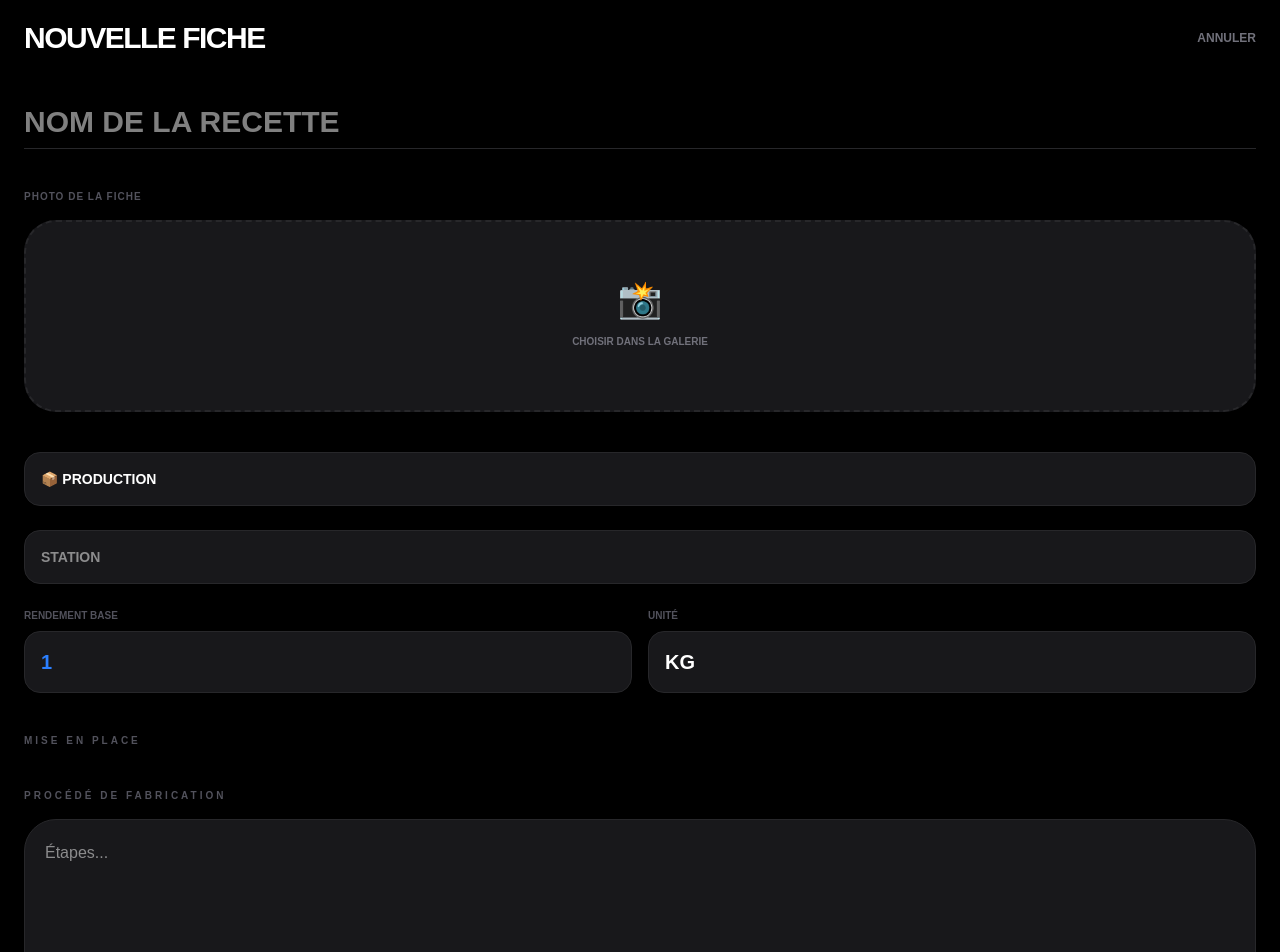
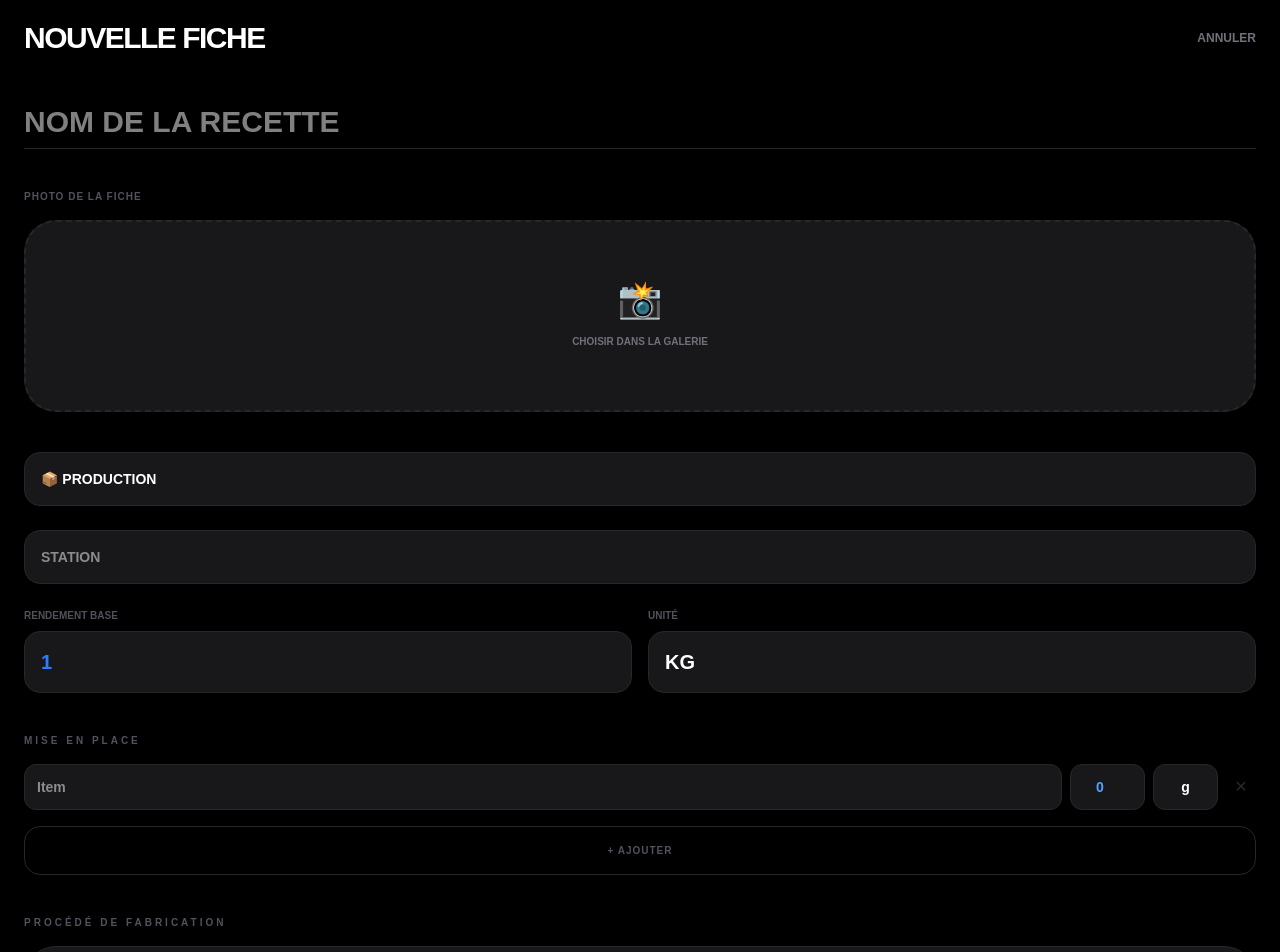
Before and after one commit to elitam/tchitchen, a Next.js app: page /recettes/ajouter in a window 1280 px wide. Shown: the top 952 px of the page. Built offline with nearby package versions, Linux system fonts and the light colour scheme; no server answers.

Commit message:
show ingredients

```diff
--- a/app/recettes/ajouter/page.tsx
+++ b/app/recettes/ajouter/page.tsx
@@ -132,7 +132,35 @@ export default function AjouterRecette() {
 {category === 'production' && (
   <div className="space-y-4">
     <h2 className="text-[10px] font-black text-zinc-600 uppercase tracking-[0.3em]">Mise en place</h2>
-    {/* ... (ton code de liste d'ingrédients existant) */}
+    <div className="space-y-3">
+            {ingredients.map((ing, index) => (
+              <div key={index} className="grid grid-cols-[1fr_75px_65px_30px] gap-2 items-center">
+                <input
+                  type="text" placeholder="Item" value={ing.item}
+                  onChange={(e) => updateIngredient(index, 'item', e.target.value)}
+                  className="bg-zinc-900 p-3 rounded-xl border border-zinc-800 outline-none text-sm font-bold"
+                />
+                <input
+                  type="number" step="0.1" value={ing.qty}
+                  onFocus={(e) => e.target.select()}
+                  onChange={(e) => updateIngredient(index, 'qty', Number(e.target.value))}
+                  className="bg-zinc-900 p-3 rounded-xl border border-zinc-800 outline-none text-sm text-center text-blue-400 font-bold"
+                />
+                <input
+                  type="text" placeholder="Unité" value={ing.unit}
+                  onChange={(e) => updateIngredient(index, 'unit', e.target.value)}
+                  className="bg-zinc-900 p-3 rounded-xl border border-zinc-800 outline-none text-sm text-center font-bold lowercase"
+                />
+                <button type="button" onClick={() => setIngredients(ingredients.filter((_, i) => i !== index))} className="text-zinc-800">✕</button>
+              </div>
+            ))}
+          </div>
+          <button
+            type="button" onClick={() => setIngredients([...ingredients, { item: '', qty: 0, unit: 'g' }])}
+            className="w-full py-4 border border-zinc-800 rounded-2xl text-zinc-600 text-[10px] font-black uppercase tracking-widest"
+          >
+            + Ajouter
+          </button>
   </div>
 )}
 
```
